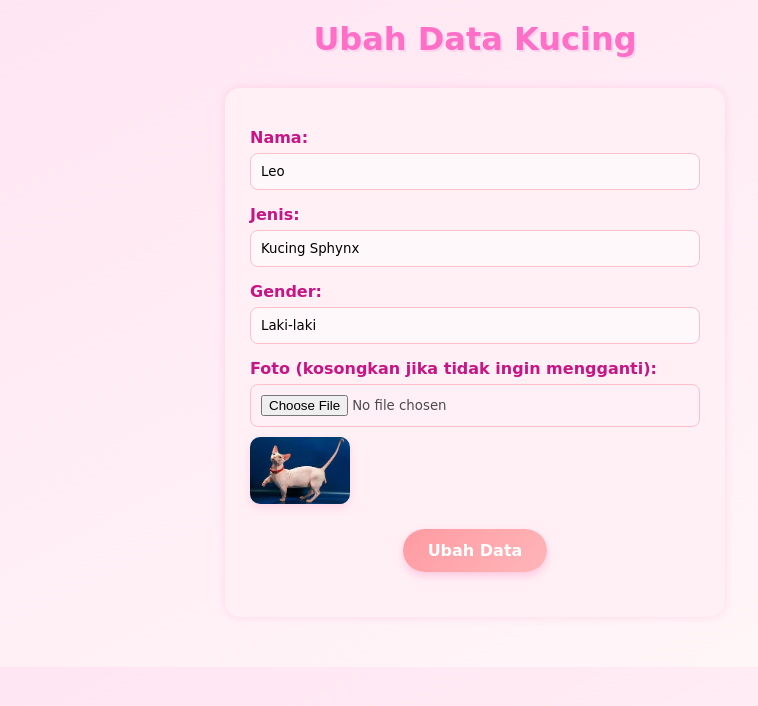
After one commit to ferakusuma/Latihan-PBW, a PHP site: page /ubahdata.php?id=1 in a window 1280 px wide. The commit adds this page. Shown: the top 706 px of the page, without its empty margins (165-923 px from the left). Run offline with PHP 8.4, Linux system fonts and the light colour scheme; data comes from the database, SQL or seed files in the repository.

Commit message:
menambahkan ubah data dan memperbaiki yang lain seperti tambah data, hapus data, data kucing, dan terutama pada function serta mengubah tampilan desainnya menggunakan css

```diff
--- /dev/null
+++ b/datakucing.css
@@ -0,0 +1,235 @@
+/* Reset dan Dasar */
+* {
+    margin: 0;
+    padding: 0;
+    box-sizing: border-box;
+}
+
+body {
+    font-family: 'Comic Sans MS', cursive, sans-serif;
+    background: linear-gradient(to bottom right, #ffe4f2, #fff9f9);
+    color: #4b4b4b;
+    max-width: 1200px;
+    margin: auto;
+    padding: 20px;
+}
+
+/* Judul Halaman */
+h1 {
+    text-align: center;
+    color: #ff6ec7;
+    margin-bottom: 20px;
+    font-size: 32px;
+    text-shadow: 2px 2px #ffd3ec;
+}
+
+/* Tombol Tambah Data */
+.btn-cute {
+    background: linear-gradient(135deg, #ff9aa2, #ffb6b9);
+    color: white;
+    border: none;
+    padding: 12px 25px;
+    font-size: 16px;
+    font-weight: bold;
+    font-family: 'Comic Sans MS', cursive;
+    border-radius: 25px;
+    cursor: pointer;
+    box-shadow: 0 4px 8px rgba(255, 105, 180, 0.3);
+    transition: transform 0.3s ease, background 0.3s ease, box-shadow 0.3s ease;
+    display: block;
+    margin: 20px auto;
+    text-decoration: none;
+    text-align: center;
+}
+
+.btn-cute:hover {
+    background: linear-gradient(135deg, #ffb6b9, #ff9aa2);
+    transform: scale(1.05);
+    box-shadow: 0 6px 12px rgba(255, 105, 180, 0.4);
+}
+
+/* Tabel Data */
+table {
+    margin: 20px auto;
+    border-collapse: collapse;
+    width: 95%;
+    background-color: #fff0f8;
+    border-radius: 10px;
+    overflow: hidden;
+    box-shadow: 0 4px 8px rgba(255, 105, 180, 0.2);
+}
+
+th {
+    background-color: #ffb6c1;
+    color: white;
+    padding: 12px;
+    font-size: 16px;
+}
+
+td {
+    padding: 12px;
+    text-align: center;
+    border: 1px solid #ffc0cb;
+    font-size: 15px;
+}
+
+tr:nth-child(even) {
+    background-color: #ffe6f0;
+}
+
+/* Gambar Kucing */
+td img {
+    width: 80px;
+    height: auto;
+    border-radius: 10px;
+    box-shadow: 0 2px 6px rgba(255, 105, 180, 0.2);
+    transition: transform 0.3s ease;
+}
+
+td img:hover {
+    transform: scale(1.1);
+}
+
+/* Tombol Edit dan Hapus Serasi dan Imut */
+.btn-edit,
+.btn-hapus {
+  display: inline-block;
+  padding: 10px 20px;
+  font-size: 14px;
+  font-family: 'Comic Sans MS', cursive;
+  font-weight: bold;
+  color: white;
+  border: none;
+  border-radius: 20px;
+  margin: 5px;
+  cursor: pointer;
+  text-decoration: none;
+  transition: 0.3s ease;
+  box-shadow: 0 4px 8px rgba(255, 182, 193, 0.3);
+}
+
+/* Warna Edit - Lavender Pastel */
+.btn-edit {
+  background: linear-gradient(135deg, #b9fbc0, #a0e7e5);
+}
+
+.btn-edit:hover {
+  background: linear-gradient(135deg, #a0e7e5, #b9fbc0);
+  transform: scale(1.05);
+  box-shadow: 0 6px 12px rgba(160, 231, 229, 0.4);
+}
+
+/* Warna Hapus - Peach Pink */
+.btn-hapus {
+  background: linear-gradient(135deg, #ff9aa2, #ff758c);
+}
+
+.btn-hapus:hover {
+  background: linear-gradient(135deg, #ff758c, #ff9aa2);
+  transform: scale(1.05);
+  box-shadow: 0 6px 12px rgba(255, 117, 140, 0.4);
+}
+
+
+/* Responsif */
+@media (max-width: 600px) {
+    table {
+        font-size: 14px;
+    }
+
+    .btn-edit,
+    .btn-hapus {
+        padding: 8px 12px;
+        font-size: 12px;
+    }
+
+    td img {
+        width: 60px;
+    }
+}
+
+/* Form Tambah Data */
+.form-cute {
+    width: 90%;
+    max-width: 500px;
+    margin: 30px auto;
+    background-color: #fff0f5;
+    padding: 25px;
+    border-radius: 15px;
+    box-shadow: 0 0 10px rgba(255, 105, 180, 0.2);
+}
+
+.form-cute label {
+    display: block;
+    margin-top: 15px;
+    font-weight: bold;
+    color: #c71585;
+    font-family: 'Comic Sans MS', cursive;
+}
+
+.form-cute input[type="text"],
+.form-cute input[type="file"] {
+    width: 100%;
+    padding: 10px;
+    margin-top: 6px;
+    border: 1px solid #ffc0cb;
+    border-radius: 8px;
+    font-family: 'Comic Sans MS', cursive;
+    box-sizing: border-box;
+    background-color: #fff8fb;
+}
+
+.form-cute input[type="file"] {
+    background-color: #fff0f8;
+}
+
+.form-cute button[type="submit"] {
+    margin-top: 25px;
+}
+
+/* Form Tambah & Ubah Data */
+.form-cute {
+    width: 90%;
+    max-width: 500px;
+    margin: 30px auto;
+    background-color: #fff0f5;
+    padding: 25px;
+    border-radius: 15px;
+    box-shadow: 0 0 10px rgba(255, 105, 180, 0.2);
+}
+
+.form-cute label {
+    display: block;
+    margin-top: 15px;
+    font-weight: bold;
+    color: #c71585;
+    font-family: 'Comic Sans MS', cursive;
+}
+
+.form-cute input[type="text"],
+.form-cute input[type="file"] {
+    width: 100%;
+    padding: 10px;
+    margin-top: 6px;
+    border: 1px solid #ffc0cb;
+    border-radius: 8px;
+    font-family: 'Comic Sans MS', cursive;
+    box-sizing: border-box;
+    background-color: #fff8fb;
+}
+
+.form-cute input[type="file"] {
+    background-color: #fff0f8;
+}
+
+.form-cute button[type="submit"] {
+    margin-top: 25px;
+}
+
+/* Tambahan styling untuk gambar preview */
+.form-cute img {
+    display: block;
+    margin-top: 10px;
+    border-radius: 10px;
+    box-shadow: 0 4px 8px rgba(255, 105, 180, 0.2);
+}
--- a/function.php
+++ b/function.php
@@ -1,5 +1,5 @@
 <?php
-$koneksi = mysqli_connect("localhost:3307","root", "","webkucing");
+$koneksi = mysqli_connect("localhost:3307", "root", "", "webkucing");
 
 if (!$koneksi) {
     die("Koneksi gagal!: " . mysqli_connect_error());
@@ -22,30 +22,102 @@ function tambahDataKucing($data) {
     $jenis  = htmlspecialchars($data["jenis"]);
     $gender = htmlspecialchars($data["Gender"]);
 
-    // Upload foto
-    $namaFile = $_FILES['foto']['name'];
-    $tmpName  = $_FILES['foto']['tmp_name'];
     $namaFileBaru = '';
+    if (isset($_FILES['foto']) && $_FILES['foto']['error'] === 0) {
+        $namaFile = $_FILES['foto']['name'];
+        $tmpName  = $_FILES['foto']['tmp_name'];
+        $ekstensiValid = ['jpg', 'jpeg', 'png'];
+        $ekstensiFile = strtolower(pathinfo($namaFile, PATHINFO_EXTENSION));
 
-    if (!empty($namaFile)) {
-        $namaFileBaru = uniqid() . '_' . basename($namaFile);
-        $targetPath = "img/" . $namaFileBaru;
-
-        if (!move_uploaded_file($tmpName, $targetPath)) {
-            echo "<script>alert('Upload foto gagal!');</script>";
-            $namaFileBaru = ''; // fallback jika gagal upload
+        if (in_array($ekstensiFile, $ekstensiValid)) {
+            $namaFileBaru = uniqid() . '.' . $ekstensiFile;
+            move_uploaded_file($tmpName, 'img/' . $namaFileBaru);
+        } else {
+            echo "<script>alert('Format file tidak didukung!');</script>";
+            return 0;
         }
     }
 
-    $query = "INSERT INTO kucing VALUES ('', '$namaFileBaru', '$nama', '$jenis', '$gender')";
+    $query = "INSERT INTO kucing (foto, nama, jenis, gender)
+              VALUES ('$namaFileBaru', '$nama', '$jenis', '$gender')";
+    mysqli_query($koneksi, $query);
+    return mysqli_affected_rows($koneksi);
+}
+
+function ubahDataKucing($data) {
+    global $koneksi;
+
+    $id     = intval($data["id"]);
+    $nama   = htmlspecialchars($data["Nama"]);
+    $jenis  = htmlspecialchars($data["jenis"]);
+    $gender = htmlspecialchars($data["Gender"]);
+
+    // Ambil data lama
+    $dataLama = query("SELECT * FROM kucing WHERE id = $id")[0];
+    $fotoLama = $dataLama['foto'];
+
+    $fotoBaru = $fotoLama; // Default pakai foto lama
+
+    if (isset($_FILES['foto']) && $_FILES['foto']['error'] === 0) {
+        $namaFile = $_FILES['foto']['name'];
+        $tmpName  = $_FILES['foto']['tmp_name'];
+        $ekstensiValid = ['jpg', 'jpeg', 'png'];
+        $ekstensiFile = strtolower(pathinfo($namaFile, PATHINFO_EXTENSION));
+
+        if (in_array($ekstensiFile, $ekstensiValid)) {
+            // Hapus foto lama jika ada
+            if (!empty($fotoLama) && file_exists("img/" . $fotoLama)) {
+                unlink("img/" . $fotoLama);
+            }
+
+            // Simpan foto baru
+            $fotoBaru = uniqid() . '.' . $ekstensiFile;
+            move_uploaded_file($tmpName, 'img/' . $fotoBaru);
+        } else {
+            echo "<script>alert('Format file tidak didukung!');</script>";
+            return 0;
+        }
+    }
+
+    $query = "UPDATE kucing SET
+                nama = '$nama',
+                jenis = '$jenis',
+                gender = '$gender',
+                foto = '$fotoBaru'
+              WHERE id = $id";
+
     mysqli_query($koneksi, $query);
     return mysqli_affected_rows($koneksi);
 }
 
 function hapusdata($id) {
     global $koneksi;
+    $id = intval($id);
+
+    // Cek apakah data dengan ID tersebut ada
+    $data = query("SELECT * FROM kucing WHERE id = $id");
+    if (!$data || count($data) === 0) {
+        echo "Data tidak ditemukan dengan ID: $id";
+        return 0;
+    }
+
+    $foto = $data[0]['foto'];
+    if (!empty($foto)) {
+        $path = "img/" . $foto;
+        if (file_exists($path)) {
+            if (!unlink($path)) {
+                echo "Gagal menghapus foto: $path";
+                return 0;
+            }
+        } else {
+            echo "File tidak ditemukan: $path";
+        }
+    }
+
     $query = "DELETE FROM kucing WHERE id = $id";
     mysqli_query($koneksi, $query);
     return mysqli_affected_rows($koneksi);
 }
+
+
 ?>
--- /dev/null
+++ b/ubahdata.php
@@ -0,0 +1,67 @@
+<?php
+require 'function.php';
+
+if (!isset($_GET['id'])) {
+    echo "ID tidak ditemukan.";
+    exit;
+}
+
+$id = intval($_GET['id']);
+$data = query("SELECT * FROM kucing WHERE id = $id");
+
+if (count($data) === 0) {
+    echo "Data tidak ditemukan!";
+    exit;
+}
+
+$kcg = $data[0]; // data tunggal
+
+if (isset($_POST["submit"])) {
+    if (ubahDataKucing($_POST) > 0) {
+        echo "<script>
+                alert('Data berhasil diubah!');
+                document.location.href = 'datakucing.php';
+              </script>";
+    } else {
+        echo "<script>
+                alert('Data gagal diubah!');
+                document.location.href = 'datakucing.php';
+              </script>";
+    }
+}
+?>
+
+<!DOCTYPE html>
+<html lang="id">
+<head>
+    <meta charset="UTF-8">
+    <title>Ubah Data Kucing</title>
+    <link rel="stylesheet" href="datakucing.css">
+</head>
+<body>
+   <h1 class="center-title">Ubah Data Kucing</h1>
+
+<form action="" method="post" enctype="multipart/form-data" class="form-cute">
+    <input type="hidden" name="id" value="<?= $kcg["id"] ?>">
+
+    <label for="Nama">Nama:</label>
+    <input type="text" name="Nama" id="Nama" required value="<?= htmlspecialchars($kcg["Nama"]) ?>" />
+
+    <label for="jenis">Jenis:</label>
+    <input type="text" name="jenis" id="jenis" required value="<?= htmlspecialchars($kcg["jenis"]) ?>" />
+
+    <label for="Gender">Gender:</label>
+    <input type="text" name="Gender" id="Gender" required value="<?= htmlspecialchars($kcg["gender"]) ?>" />
+
+    <label for="foto">Foto (kosongkan jika tidak ingin mengganti):</label>
+    <input type="file" name="foto" id="foto" />
+
+    <?php if (!empty($kcg["foto"])): ?>
+        <img src="img/<?= htmlspecialchars($kcg["foto"]) ?>" width="100" style="margin-top: 10px; border-radius: 10px;">
+    <?php endif; ?>
+
+    <button type="submit" name="submit" class="btn-cute">Ubah Data</button>
+</form>
+
+</body>
+</html>
```
Also changed, not shown: datakucing.php (+6 -1 lines), hapusdata.php (+9 -6 lines), style.css (+40 -0 lines), tambahdata.php (+14 -12 lines), img/6864a6622fdfc.jpeg (added).
